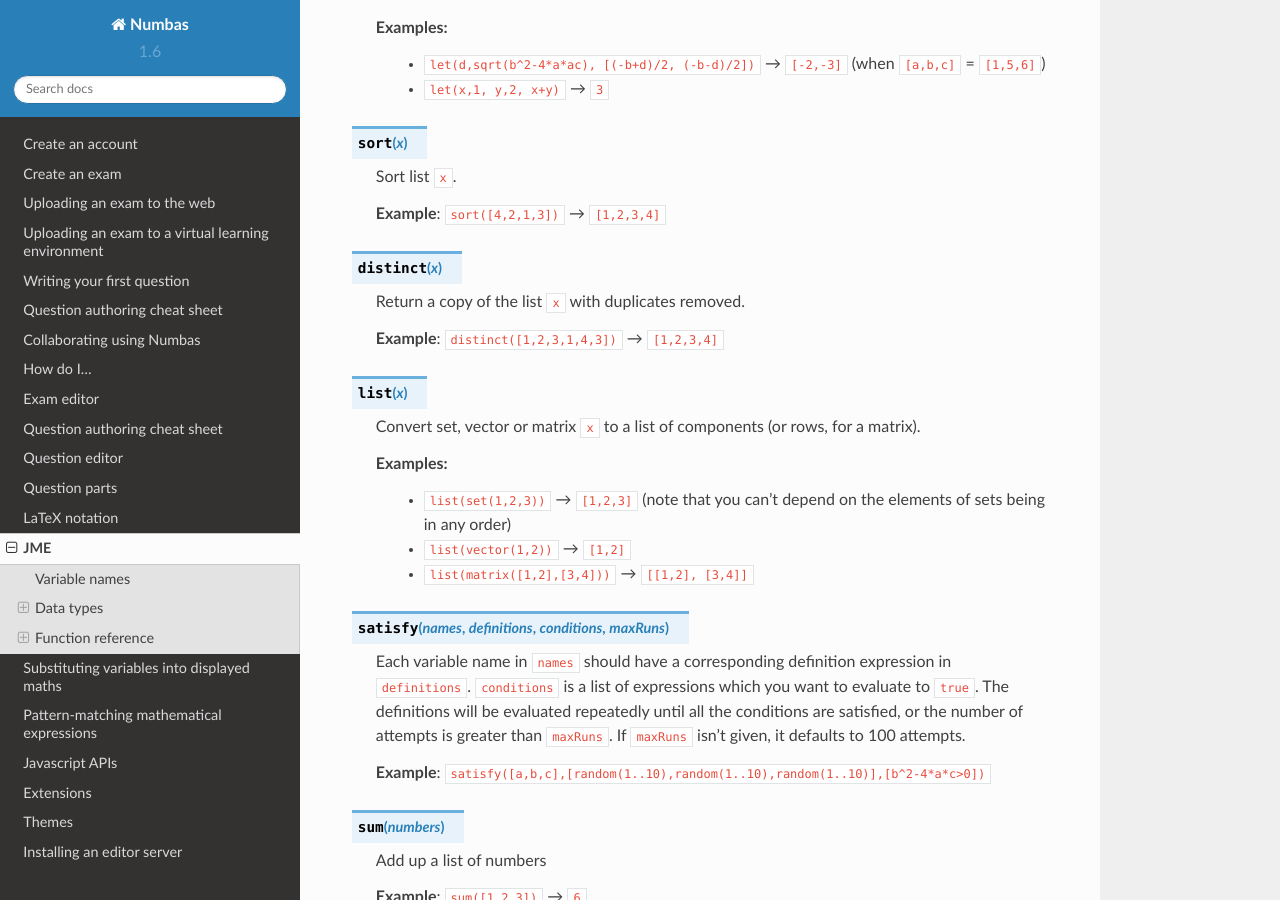
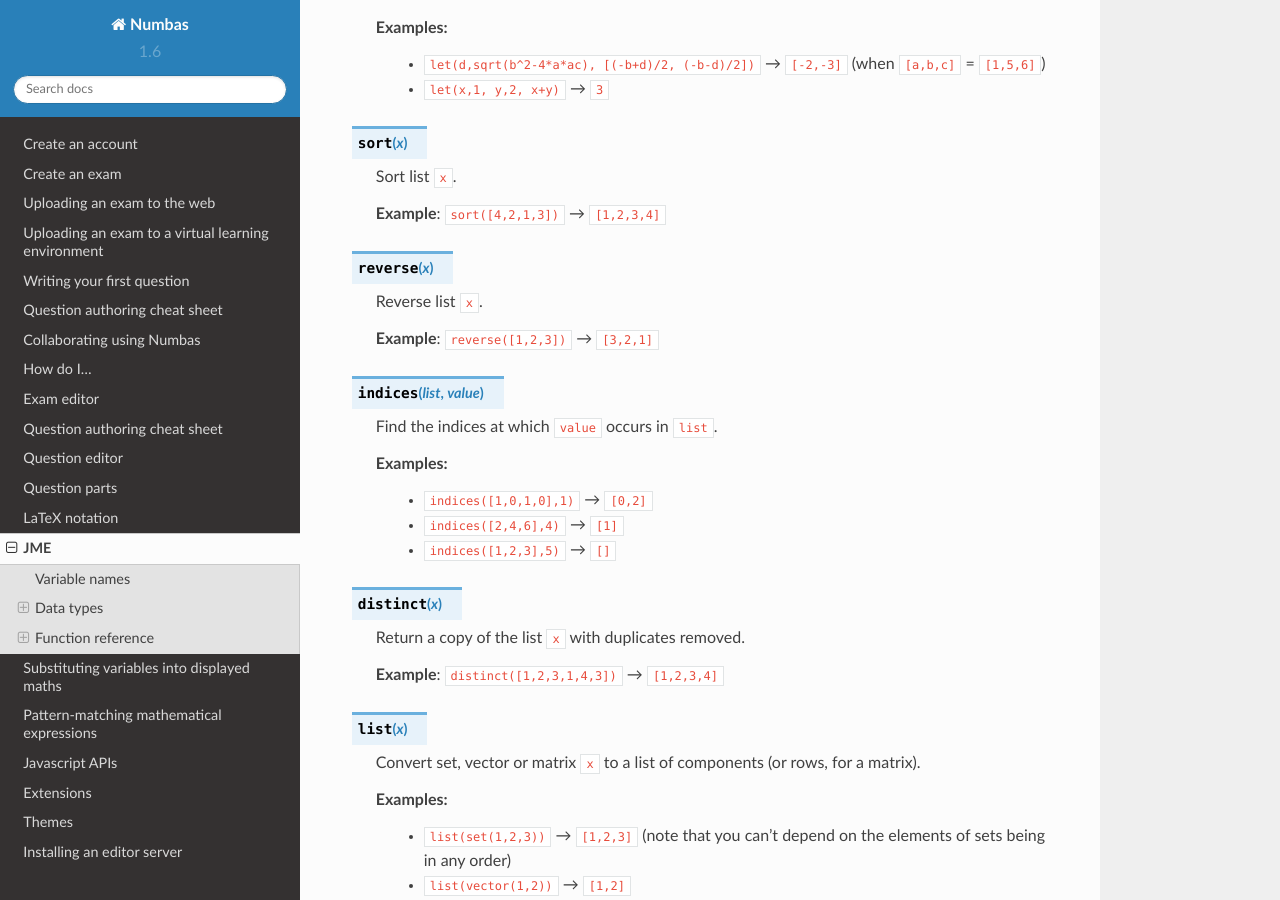
Before and after one commit to numbas/editor-docs, a Sphinx documentation site: the page built from source/jme-reference.rst, in a window 1280 px wide and 900 px high, scrolled down 15920 px. Built offline with Sphinx 7.4.7 and the Read the Docs theme 2.0.0, drawn with Linux system fonts in a browser that asks for light colours.

Commit message:
document JME functions `reverse` and `indices`

```diff
--- a/source/jme-reference.rst
+++ b/source/jme-reference.rst
@@ -684,6 +684,21 @@ Lists
 
     **Example**: ``sort([4,2,1,3])`` → ``[1,2,3,4]``
 
+.. function:: reverse(x)
+
+    Reverse list ``x``.
+
+    **Example**: ``reverse([1,2,3])`` → ``[3,2,1]``
+
+.. function:: indices(list,value)
+
+    Find the indices at which ``value`` occurs in ``list``.
+
+    **Examples**:
+        * ``indices([1,0,1,0],1)`` → ``[0,2]``
+        * ``indices([2,4,6],4)`` → ``[1]``
+        * ``indices([1,2,3],5)`` → ``[]``
+
 .. function:: distinct(x)
 
     Return a copy of the list ``x`` with duplicates removed.
```
